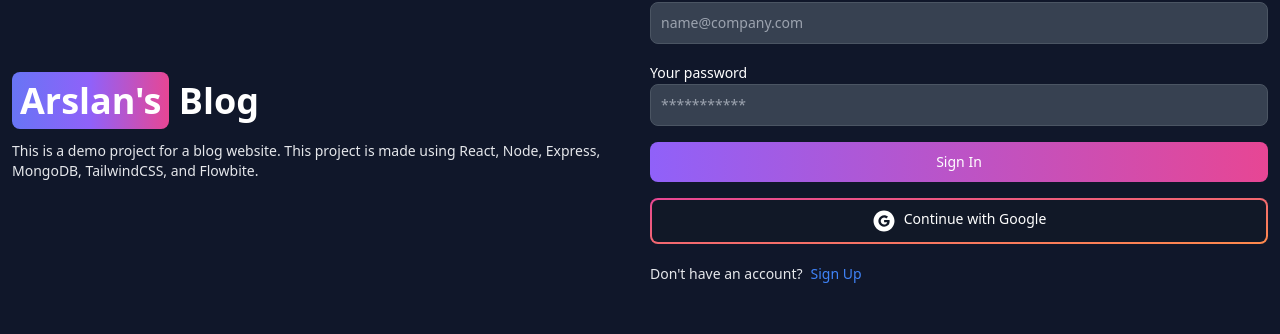
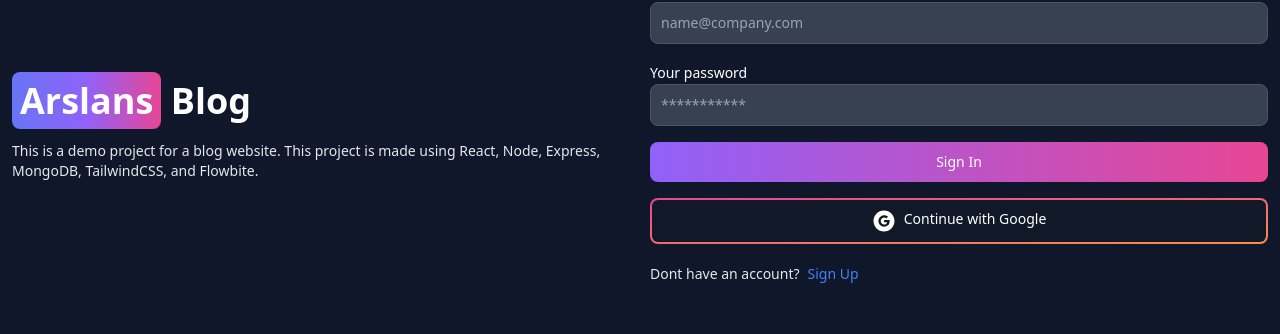
Before and after one commit to Bilal193/Mern-Stack-Blog, a React (Vite) app in the folder client/: page /sign-in in a window 1280 px wide. Shown: the part 178-512 px from the top of the page. Built offline with nearby package versions, Linux system fonts and the light colour scheme; no server answers.

Commit message:
Update SignIn.jsx
comma removed

```diff
--- a/client/src/pages/SignIn.jsx
+++ b/client/src/pages/SignIn.jsx
@@ -55,7 +55,7 @@
         {/* left side */}
         <div className="flex-1">
         <Link to="/" className='font-bold dark:text-white text-4xl'>
-            <span className='px-2 py-1 bg-gradient-to-r from-indigo-500 via-purple-500 to-pink-500 rounded-lg text-white'>Arslan's</span> Blog
+            <span className='px-2 py-1 bg-gradient-to-r from-indigo-500 via-purple-500 to-pink-500 rounded-lg text-white'>Arslans</span> Blog
         </Link>
         <p className='text-sm mt-5'>
           This is a demo project for a blog website. This project is made using React, Node, Express, MongoDB, TailwindCSS, and Flowbite.
@@ -87,7 +87,7 @@
             <OAuth />
           </form>
           <div className='flex gap-2 text-sm mt-5'>
-            <span className=''>Don't have an account?</span>
+            <span className=''>Dont have an account?</span>
             <Link to='/sign-up' className='text-blue-500'> Sign Up</Link>
           </div>
           {
```
